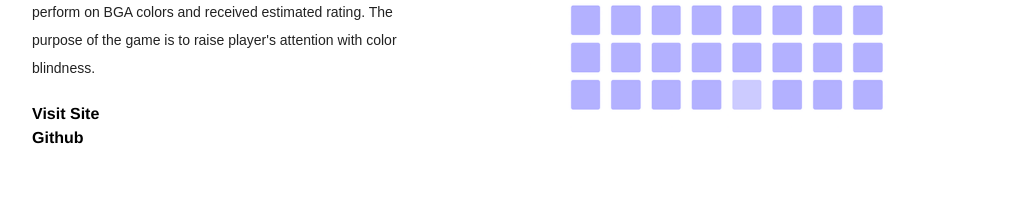
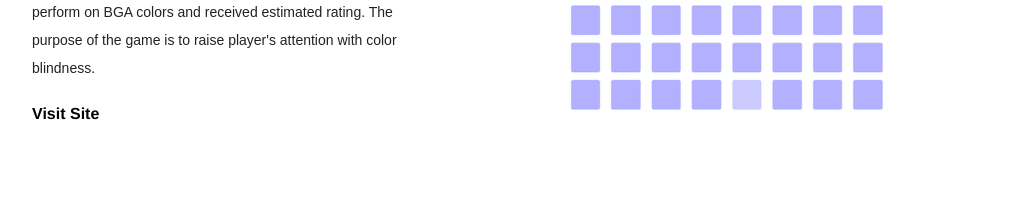
Before and after one commit to Lewis-Ho/Lewis-Ho.github.io, a plain HTML site: page index.html in a window 1280 px wide. Shown: the part 1090-1309 px from the top of the page, without its empty margins (123-1156 px from the left). Drawn offline with Linux system fonts and the light colour scheme.

Commit message:
Update index.html

```diff
--- a/index.html
+++ b/index.html
@@ -41,7 +41,7 @@
               <h4>Ishihara</h4>
               <p>Ishihara is a web game that tested on how good you differentiate colors. The game required user to choose only button which is in different color from a pool of buttons every round of game. Unlike other web game on facebook, Ishihara provided an analysis on game result and comparing it with the population. Also, Players can gain the insight of how they perform on BGA colors and received estimated rating. The purpose of the game is to raise player's attention with color blindness.</p>
               <a class="box-link" href="https://ishihara.herokuapp.com/">Visit Site</a><br />
-							<a class="box-link" href="https://github.com/Lewis-Ho/ishihara">Github</a>
+							<!--a class="box-link" href="https://github.com/Lewis-Ho/ishihara">Github</a-->
             </div>
           </div>
 	        <div class="row project-work">
```
